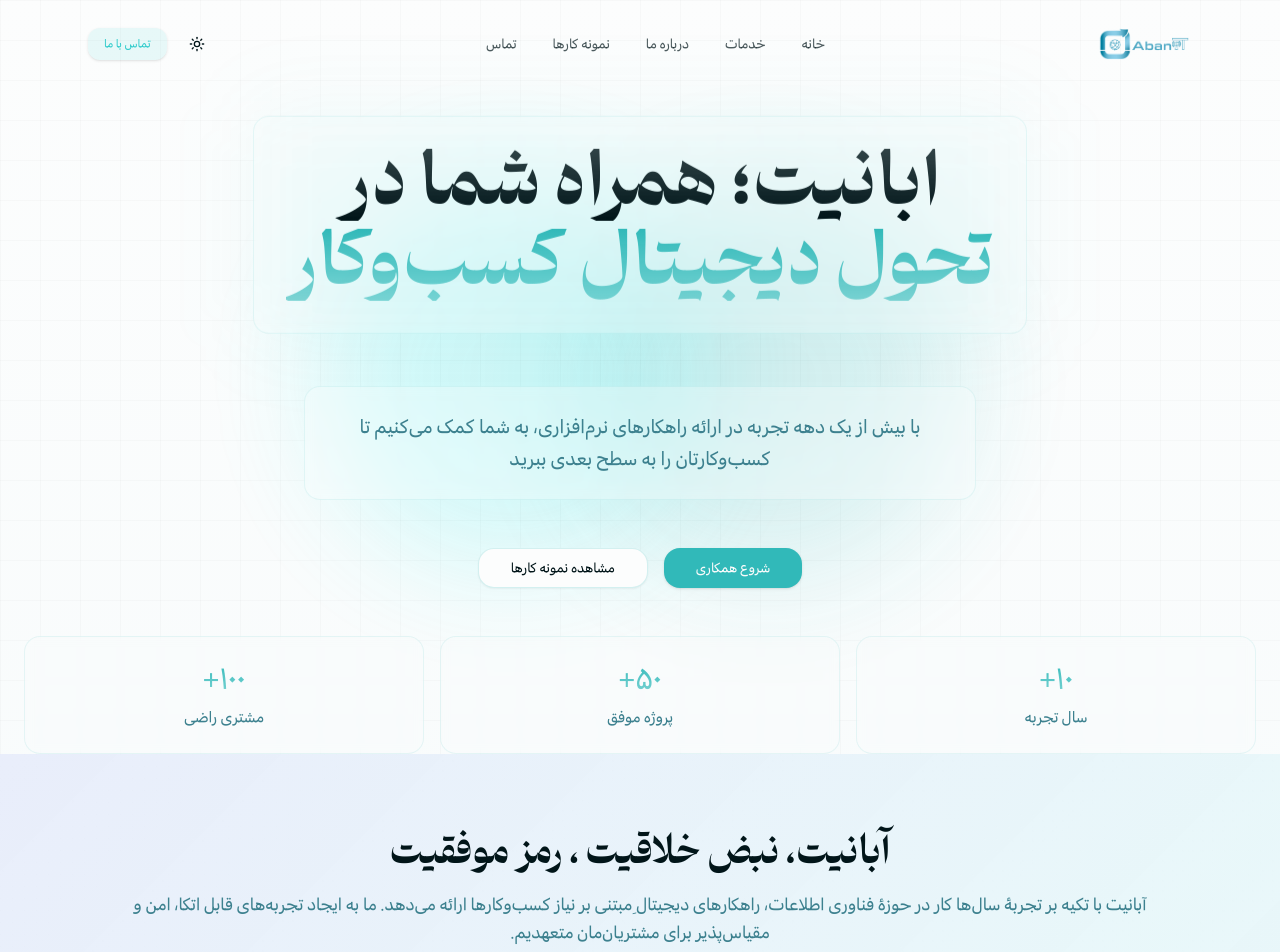
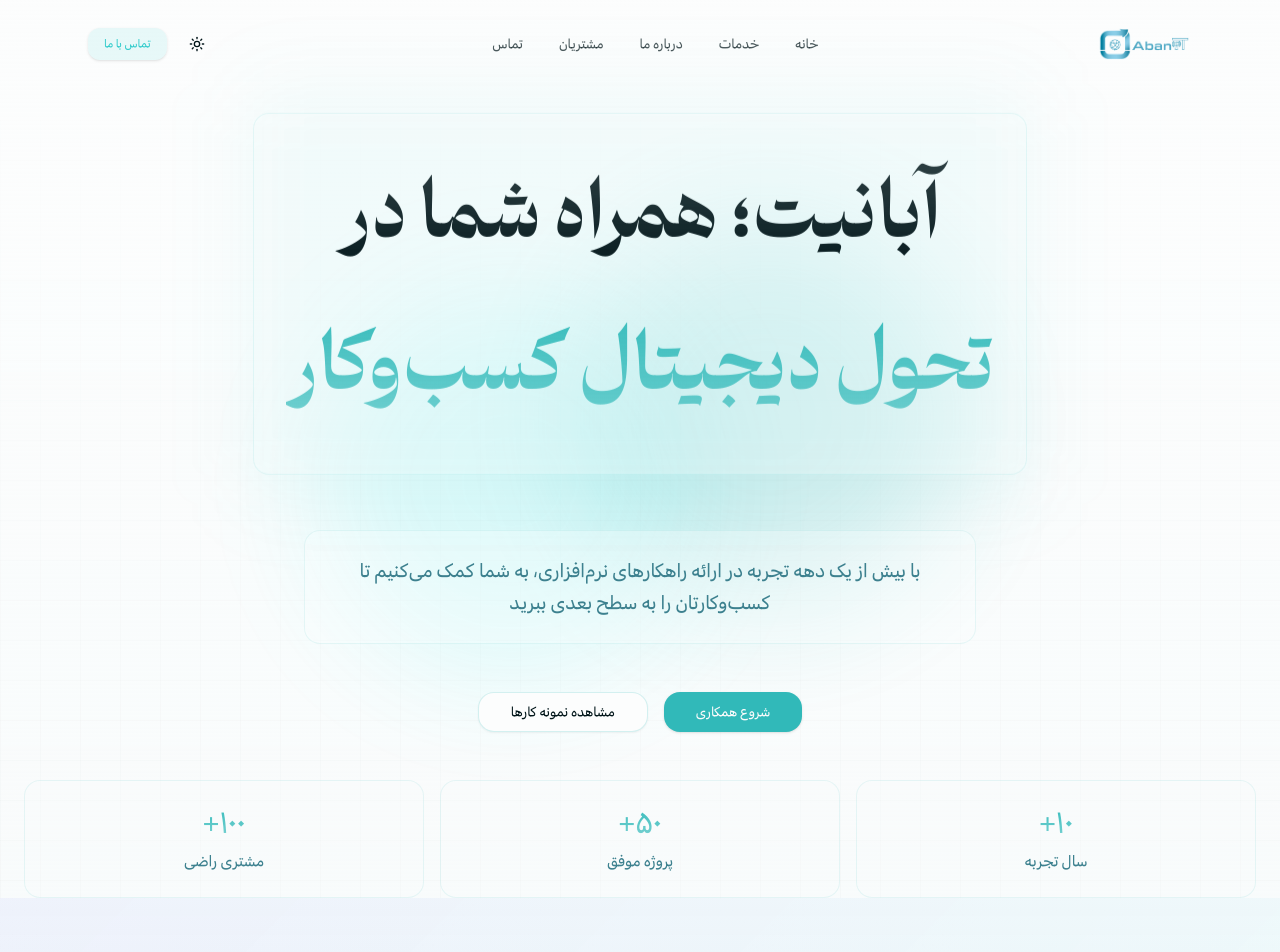
Before and after one commit to abanit-net/abanit, a Next.js app: page / in a window 1280 px wide. Shown: the top 952 px of the page. Built offline with nearby package versions, Linux system fonts and the light colour scheme.

Commit message:
feat: add Vercel Speed Insights for performance optimization and enhance scroll behavior with CSS improvements

```diff
--- a/package.json
+++ b/package.json
@@ -15,6 +15,7 @@
     "@radix-ui/react-scroll-area": "^1.2.10",
     "@radix-ui/react-separator": "^1.1.7",
     "@radix-ui/react-slot": "^1.2.3",
+    "@vercel/speed-insights": "^1.2.0",
     "class-variance-authority": "^0.7.1",
     "clsx": "^2.1.1",
     "framer-motion": "^12.23.12",
--- a/src/app/globals.css
+++ b/src/app/globals.css
@@ -77,6 +77,19 @@
   font-weight: 400 700;
   font-style: normal;
   font-display: swap;
+  text-rendering: geometricPrecision;
+  -webkit-font-smoothing: antialiased;
+  -moz-osx-font-smoothing: grayscale;
+  font-feature-settings: "kern" 1;
+  font-kerning: normal;
+}
+
+/* اصلاح نمایش سرکش‌ها */
+.text-hero {
+  padding-top: 0.5em;
+  padding-bottom: 0.5em;
+  line-height: 2;
+  text-wrap: balance;
 }
 
 @layer components {
--- a/src/app/layout.tsx
+++ b/src/app/layout.tsx
@@ -3,6 +3,9 @@ import { Geist, Geist_Mono } from "next/font/google";
 import { ThemeProvider } from "next-themes";
 import { Header } from "@/components/Header";
 import "./globals.css";
+import "../styles/scroll-optimize.css";
+import "../styles/scroll-performance.css";
+import { SpeedInsights } from "@vercel/speed-insights/next"
 
 const geistSans = Geist({
   variable: "--font-geist-sans",
@@ -25,14 +28,19 @@ export default function RootLayout({
   children: React.ReactNode;
 }>) {
   return (
-    <html lang="fa" dir="rtl">
+    <html lang="fa" dir="rtl" className="!scroll-smooth">
       <body
-        className={`${geistSans.variable} ${geistMono.variable} antialiased`}
+        className={`${geistSans.variable} ${geistMono.variable} antialiased overflow-x-hidden will-change-scroll`}
+        style={{
+          WebkitFontSmoothing: 'antialiased',
+          MozOsxFontSmoothing: 'grayscale'
+        }}
       >
         <ThemeProvider attribute="class" defaultTheme="light" enableSystem={false}>
           <Header />
           {children}
         </ThemeProvider>
+        <SpeedInsights/>
       </body>
     </html>
   );
--- /dev/null
+++ b/src/app/metadata.ts
@@ -0,0 +1,33 @@
+import { Metadata } from 'next'
+
+export const metadata: Metadata = {
+  metadataBase: new URL('https://abanit.net'),
+  title: 'آبانیت - توسعه نرم‌افزار مقیاس‌پذیر',
+  description: 'آبانیت، متخصص در توسعه نرم‌افزارهای مقیاس‌پذیر، هوش مصنوعی و راهکارهای ابری',
+  openGraph: {
+    title: 'آبانیت - توسعه نرم‌افزار مقیاس‌پذیر',
+    description: 'آبانیت، متخصص در توسعه نرم‌افزارهای مقیاس‌پذیر، هوش مصنوعی و راهکارهای ابری',
+    url: 'https://abanit.net',
+    siteName: 'آبانیت',
+    locale: 'fa_IR',
+    type: 'website',
+  },
+  robots: {
+    index: true,
+    follow: true,
+    googleBot: {
+      index: true,
+      follow: true,
+      'max-video-preview': -1,
+      'max-image-preview': 'large',
+      'max-snippet': -1,
+    },
+  },
+  twitter: {
+    title: 'آبانیت - توسعه نرم‌افزار مقیاس‌پذیر',
+    card: 'summary_large_image',
+  },
+  verification: {
+    google: 'your-google-verification-code',
+  },
+}
--- a/src/components/Header.tsx
+++ b/src/components/Header.tsx
@@ -17,7 +17,7 @@ const menuItems = [
   { title: "خانه", href: "/", icon: Home },
   { title: "خدمات", href: "#services", icon: Blocks },
   { title: "درباره ما", href: "#about", icon: Info },
-  { title: "نمونه کارها", href: "#portfolio", icon: ImageIcon },
+  { title: "مشتریان", href: "#portfolio", icon: ImageIcon },
   { title: "تماس", href: "#contact", icon: MessageCircle },
 ];
 
--- a/src/components/sections/About.tsx
+++ b/src/components/sections/About.tsx
@@ -12,9 +12,9 @@ export function About() {
   <div className="absolute inset-0 bg-background/0 dark:bg-background/60 z-10" />
 
   <div className="relative max-w-6xl mx-auto text-center z-20">
-        <h2 className="text-4xl font-bold mb-4">آبانیت، ‌‌‌نبض خلاقیت ، رمز موفقیت</h2>
+        <h2 className="text-3xl sm:text-4xl font-bold mb-4 leading-[2.2] sm:leading-normal">آبانیت، ‌‌‌نبض خلاقیت ، رمز موفقیت</h2>
 
-        <p className="text-lg text-muted-foreground max-w-5xl mx-auto mb-6">
+        <p className="text-base sm:text-lg text-muted-foreground max-w-5xl mx-auto mb-6 leading-[2.2] sm:leading-relaxed">
           آبانیت با تکیه بر تجربهٔ سال‌ها کار در حوزهٔ فناوری اطلاعات، راهکارهای دیجیتالِ مبتنی بر نیاز کسب‌وکارها ارائه می‌دهد. ما به ایجاد تجربه‌های قابل اتکا، امن و مقیاس‌پذیر برای مشتریان‌مان متعهدیم.
         </p>
 
--- a/src/components/sections/Clients.tsx
+++ b/src/components/sections/Clients.tsx
@@ -89,7 +89,7 @@ export function Clients() {
           viewport={{ once: true }}
           className="text-center mb-16"
         >
-          <h2 className="text-4xl font-bold bg-clip-text text-transparent bg-gradient-to-r from-primary to-primary/50">
+          <h2 className="text-4xl font-bold bg-clip-text from-primary to-primary/50">
             مشتریان ما
           </h2>
           <p className="mt-4 text-lg text-muted-foreground">
--- a/src/components/sections/Hero.tsx
+++ b/src/components/sections/Hero.tsx
@@ -2,13 +2,16 @@ import { Button } from "@/components/ui/button";
 
 export function Hero() {
   return (
-  <section data-hero className="relative min-h-[90vh] flex items-center justify-center overflow-hidden">
+  <section
+      data-hero
+      className="relative min-h-[90vh] flex items-center justify-center hardware-accelerated content-visibility-auto size-contained"
+      style={{ contain: 'paint layout' }}
+    >
       {/* Background Elements */}
-      <div className="absolute inset-0 -z-10">
-        <div className="absolute inset-0 bg-gradient-to-b from-background to-secondary/20" />
-        <div className="absolute right-1/4 top-1/4 w-96 h-96 bg-primary/20 rounded-full blur-3xl animate-pulse" />
-        <div className="absolute left-1/4 bottom-1/4 w-96 h-96 bg-accent/20 rounded-full blur-3xl animate-pulse delay-700" />
-      </div>
+      <div className="absolute inset-0 -z-10 transform-gpu">
+        <div className="absolute inset-0 bg-gradient-to-b from-background to-secondary/20 will-change-transform" />
+        <div className="fixed right-1/4 top-1/4 w-96 h-96 bg-primary/20 rounded-full blur-3xl animate-pulse transform-gpu" />
+        <div className="fixed left-1/4 bottom-1/4 w-96 h-96 bg-accent/20 rounded-full blur-3xl animate-pulse delay-700 transform-gpu" />
 
         {/* Grid Pattern */}
         <div className="absolute inset-0 -z-10">
@@ -17,34 +20,35 @@ export function Hero() {
             [background-size:40px_40px]"
           />
         </div>
+      </div>
 
       <div className="container px-4 md:px-6">
         <div className="flex flex-col items-center space-y-12 text-center">
           {/* Main Title with Animation */}
           <br /><br /><br />
           <div
-            className="relative backdrop-blur-sm rounded-2xl p-8 border border-primary/10 bg-background/30"
+            className="relative backdrop-blur-sm rounded-2xl p-4 sm:p-6 md:p-8 border border-primary/10 bg-background/30"
             style={{
               animation: "bounce 3s ease-in-out infinite alternate",
               animationDelay: "calc(200ms * var(--index, 0))"
             }}
           >
-            <h1 className="text-4xl md:text-6xl lg:text-7xl font-bold bg-clip-text text-transparent bg-gradient-to-b from-foreground/80 to-foreground">
+            <h1 className="text-3xl sm:text-4xl md:text-6xl lg:text-7xl font-bold bg-clip-text text-transparent bg-gradient-to-b from-foreground/80 to-foreground text-hero leading-[2.2] sm:leading-[2]">
               آبانیت؛ همراه شما در
             </h1>
-            <h1 className="text-4xl md:text-6xl lg:text-7xl font-bold bg-clip-text text-transparent bg-gradient-to-b from-primary to-primary/60 mt-2">
+            <h1 className="text-3xl sm:text-4xl md:text-6xl lg:text-7xl font-bold bg-clip-text text-transparent bg-gradient-to-b from-primary to-primary/60 mt-1 sm:mt-2 text-hero leading-[2.2] sm:leading-[2]">
               تحول دیجیتال کسب‌وکار
             </h1>
-            <div className="absolute -inset-x-2 -inset-y-4 bg-primary/5 blur-2xl rounded-[30px] -z-10" />
+            <div className="absolute -inset-x-4 -inset-y-8 bg-primary/5 blur-2xl rounded-[30px] -z-10 transform-gpu" />
           </div>
 
           {/* Description */}
-          <p className="max-w-[42rem] leading-normal text-muted-foreground sm:text-xl sm:leading-8 backdrop-blur-sm bg-background/30 p-6 rounded-2xl border border-primary/10">
+          <p className="max-w-[42rem] leading-[2.2] sm:leading-8 text-muted-foreground text-base sm:text-xl backdrop-blur-sm bg-background/30 p-4 sm:p-6 rounded-2xl border border-primary/10 mx-4 sm:mx-0">
             با بیش از یک دهه تجربه در ارائه راهکارهای نرم‌افزاری، به شما کمک می‌کنیم تا کسب‌وکارتان را به سطح بعدی ببرید
           </p>
 
           {/* CTA Buttons */}
-          <div className="flex flex-wrap justify-center gap-4">
+          <div className="flex flex-wrap justify-center gap-3 sm:gap-4">
             <Button
               size="lg"
               className="relative group bg-primary text-primary-foreground hover:bg-primary/90 rounded-2xl dark:bg-[color:var(--primary)] dark:text-primary-foreground"
--- /dev/null
+++ b/src/styles/scroll-optimize.css
@@ -0,0 +1,32 @@
+/* اضافه کردن بهینه‌سازی‌های اسکرول */
+* {
+  -webkit-backface-visibility: hidden;
+  backface-visibility: hidden;
+}
+
+.transform-gpu {
+  transform: translateZ(0);
+  transform-style: preserve-3d;
+  will-change: transform;
+}
+
+/* بهینه‌سازی انیمیشن‌ها */
+@media (prefers-reduced-motion: no-preference) {
+  .animate-on-scroll {
+    transition: transform 0.3s cubic-bezier(0.4, 0, 0.2, 1);
+    will-change: transform;
+  }
+}
+
+/* بهینه‌سازی برای گرادیان‌ها */
+.gradient-overlay {
+  transform: translateZ(0);
+  will-change: opacity;
+}
+
+/* بهبود عملکرد فونت */
+body {
+  text-rendering: optimizeLegibility;
+  -webkit-font-smoothing: antialiased;
+  -moz-osx-font-smoothing: grayscale;
+}
--- /dev/null
+++ b/src/styles/scroll-performance.css
@@ -0,0 +1,36 @@
+/* بهینه‌سازی اسکرول */
+html {
+  scroll-behavior: smooth;
+}
+
+body {
+  overflow-y: scroll;
+  -webkit-overflow-scrolling: touch;
+}
+
+/* کش کردن محتوا */
+.content-visibility-auto {
+  content-visibility: auto;
+  contain-intrinsic-size: 0 500px;
+}
+
+/* بهینه‌سازی لایه‌ها */
+.hardware-accelerated {
+  transform: translate3d(0, 0, 0);
+  backface-visibility: hidden;
+  perspective: 1000px;
+  transform-style: preserve-3d;
+  will-change: transform;
+}
+
+/* بهینه‌سازی انیمیشن‌ها */
+@media (prefers-reduced-motion: no-preference) {
+  .animate-on-scroll {
+    transition: transform 0.2s cubic-bezier(0.4, 0, 0.2, 1);
+  }
+}
+
+/* جلوگیری از reflow */
+.size-contained {
+  contain: size layout;
+}
```
Also changed, not shown: src/app/page.tsx (+31 -12 lines), 1 other file (tests, documents, lock files or other folders). Lines whose indentation alone changed are shown as unchanged.
